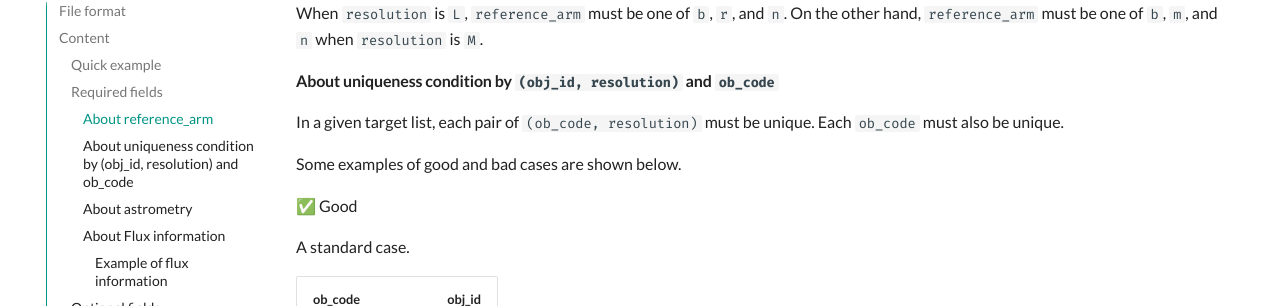
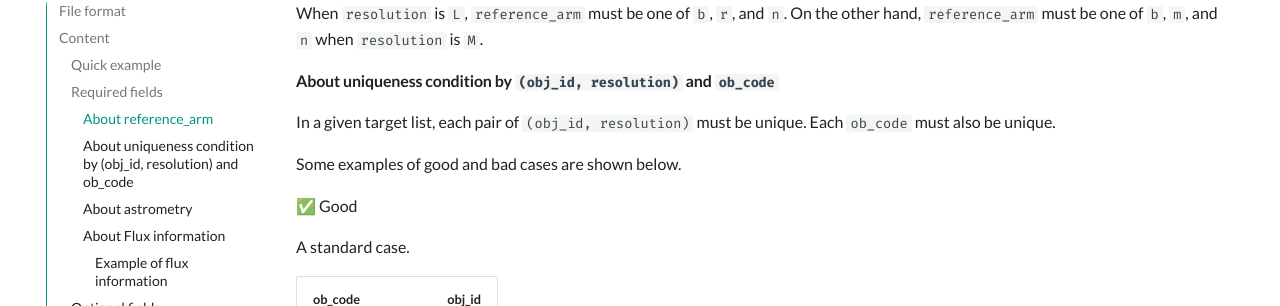
Before and after one commit to Subaru-PFS/spt_target_uploader, an MkDocs documentation site: the page built from docs/docs/inputs.md, in a window 1280 px wide and 900 px high, scrolled down 1354 px. Shown: the part 145-451 px from the top of the window. Built offline with MkDocs 1.6.1 and Material for MkDocs 9.7.7, drawn with Linux system fonts in a browser that asks for light colours.

Commit message:
fix a bug in doc

```diff
--- a/docs/docs/inputs.md
+++ b/docs/docs/inputs.md
@@ -44,7 +44,7 @@ On the other hand, `reference_arm` must be one of `b`, `m`, and `n` when `resolu
 
 #### About uniqueness condition by `(obj_id, resolution)` and `ob_code`
 
-In a given target list, each pair of `(ob_code, resolution)` must be unique.
+In a given target list, each pair of `(obj_id, resolution)` must be unique.
 Each `ob_code` must also be unique.
 
 Some examples of good and bad cases are shown below.
```
